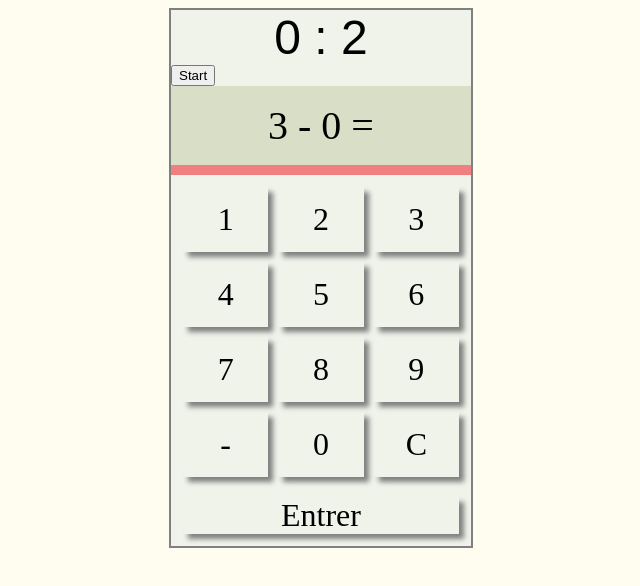
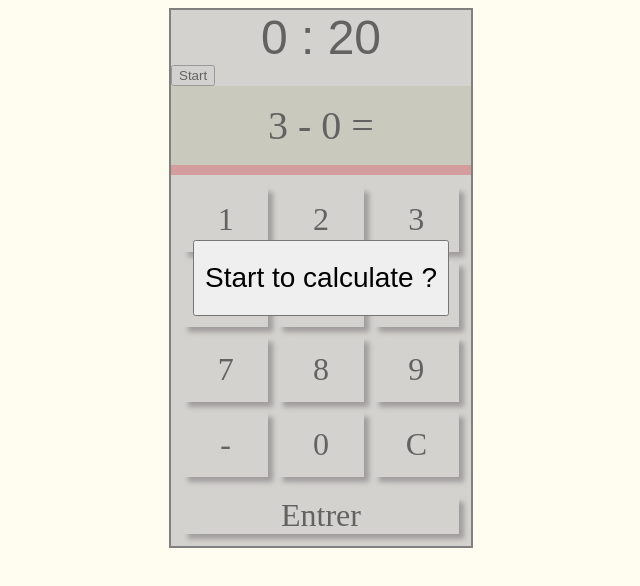
Before and after one commit to botlane-feeder/mental-calculation-gui, a SvelteKit app: page / in a window 1280 px wide. Shown: the top 586 px of the page, without its empty margins (319-959 px from the left). Built offline with nearby package versions, Linux system fonts and the light colour scheme; a web font is replaced by a local one.

Commit message:
ADD : Ajout du lancement des calculs + CLEANUP

```diff
--- a/src/components/CountdownBar.svelte
+++ b/src/components/CountdownBar.svelte
@@ -1,34 +1,31 @@
 <script lang="ts">
+  import type { CoundownTriggers } from "$lib/types";
 
-  let {startTrigger=$bindable(), pauseTrigger=$bindable(), resetTrigger=$bindable(), duration, end=$bindable()}:
-  {startTrigger:boolean, pauseTrigger:boolean, resetTrigger:boolean, duration:number, end:boolean} = $props();
+  let {triggers=$bindable(), duration, end=$bindable()}:{triggers:CoundownTriggers, duration:number, end:boolean} = $props();
 
   let progress:number = $state(100);
   let intervalId:number=0;
 
-  function startCountdown() {
-    // S'il y a déjà un décompte reset et relance
-    // if (intervalId!=0){
-      resetCountdown();
-    // }
-    // Lance un interval qui va diminuer la progression
+  function start() {
+    // Si un interval était déjà en cours : évite les doublons
+    reset();
+    // Lance l'interval
     intervalId = setInterval(() => {
       if (progress > 0) {
         progress -= 1;
       } else {
-        clearInterval(intervalId);
-        intervalId = 0;
+        pause();
         end=true;
       }
     }, duration/100);
   }
 
-  function pauseCountdown() {
+  function pause() {
     clearInterval(intervalId);
     intervalId = 0;
   }
 
-  function resetCountdown() {
+  function reset() {
     progress = 100;
     end=false;
     clearInterval(intervalId);
@@ -37,21 +34,21 @@
 
   // Réagir aux changements des props
   $effect(()=>{
-    if (startTrigger) {
-      startCountdown();
-      startTrigger = false;
+    if (triggers["start"]) {
+      start();
+      triggers["start"] = false;
     }
   });
   $effect(()=>{
-    if (pauseTrigger) {
-      pauseCountdown();
-      pauseTrigger = false;
+    if (triggers["pause"]) {
+      pause();
+      triggers["pause"] = false;
     }
   });
   $effect(()=>{
-    if (resetTrigger) {
-      resetCountdown();
-      resetTrigger = false;
+    if (triggers["reset"]) {
+      reset();
+      triggers["reset"] = false;
     }
   });
 </script>
--- a/src/components/CountdownTime.svelte
+++ b/src/components/CountdownTime.svelte
@@ -1,8 +1,8 @@
 <script lang="ts">
+  import type { CoundownTriggers } from "$lib/types";
 
-  let {startTrigger=$bindable(), end=$bindable(), duration}:{startTrigger:boolean, end:boolean, duration:number} = $props();
+  let {triggers=$bindable(), end=$bindable(), duration}:{triggers:CoundownTriggers, end:boolean, duration:number} = $props();
   let conf={format:"min"};
-  let pauseTrigger:boolean=false;
   let countdown:number = $state(duration*1000);
   let countdownString:string = $derived.by(()=>{
     let str="";
@@ -40,15 +40,15 @@
   }
 
   $effect(()=>{
-    if(startTrigger){
+    if(triggers["start"]){
       start();
-      startTrigger=false;
+      triggers["start"]=false;
     }
   });
   $effect(()=>{
-    if(pauseTrigger){
+    if(triggers["pause"]){
       pause();
-      pauseTrigger=false;
+      triggers["pause"]=false;
     }
   });
 </script>
@@ -59,6 +59,11 @@
 
 <style>
   @import url('https://fonts.cdnfonts.com/css/alarm-clock');
+  .container{
+    width:100%;
+    margin:0;
+    padding:0;
+  }
   .countdownString{
     font-family: 'alarm clock', sans-serif;
     font-size: 48px;
--- a/src/components/MentalCalculation.svelte
+++ b/src/components/MentalCalculation.svelte
@@ -1,5 +1,5 @@
 <script lang="ts">
-  import type { EquationType } from "$lib/types";
+  import type { EquationType,CoundownTriggers } from "$lib/types";
 
   import CountdownTime from "./CountdownTime.svelte";
   import Equation from "./Equation.svelte";
@@ -13,12 +13,10 @@
   let wrongAnimating:boolean=$state(false);
   let idEquation:number = $state( sortEquation( equationArray.length-1 ) );
 
-  let startCountdownTime:boolean=$state(false)
-  let countdownTimeEnd:boolean= $state(false);
+  let countdownTimeTriggers:CoundownTriggers=$state({start:false, pause:false, reset:false});
+  let countdownTimeEnd:boolean= $state(true);
 
-  let startCountdown:boolean= $state(false);
-  let pauseCountdown:boolean= $state(false);
-  let resetCountdown:boolean= $state(false);
+  let countdownBarTriggers:CoundownTriggers=$state({start:false, pause:false, reset:false});
   let countdownBarEnd:boolean= $state(false);
 
   let equation:string = $derived(equationArray[idEquation]["equation"]);
@@ -41,8 +39,8 @@
   function startNewEquation(){
     // Selectionne une nouvelle equation
     idEquation = sortEquation( equationArray.length-1 );
-    // Relance du chrono
-    startCountdown=true;
+    // Relance le chrono
+    countdownBarTriggers["start"]=true;
 
   }
 
@@ -58,33 +56,70 @@
       wrongAnimating = false;
     }, 1000);
   }
+  // Lancement initial du jeu
   $effect(()=>{
+    if(!countdownTimeEnd){
+      // Lancement des chronos
+      countdownTimeTriggers["start"]=true;
+      countdownBarTriggers["start"]=true;
+    }
+  });
+  //
+  $effect(()=>{
+
     if(!countdownTimeEnd && countdownBarEnd){
+      // Affichage rouge
+      wrongAnimation();
+      // Lance une nouvelle équation
       startNewEquation();
+    }else if( countdownTimeEnd ){
+      countdownBarTriggers["pause"]=true;
     }
   })
 </script>
 
 <div class="container">
+  <CountdownTime bind:triggers={countdownTimeTriggers} bind:end={countdownTimeEnd} duration={20}/>
+  <button onclick={()=>{countdownTimeTriggers["start"]=true}}>Start</button>
+  {#key winAnimating || wrongAnimating}
+  <Equation {equation} {response} {winAnimating} {wrongAnimating}/>
+  {/key}
+  <CountdownBar bind:triggers={countdownBarTriggers} duration={3000} bind:end={countdownBarEnd}/>
+  <Keypad bind:response={response} {verification}/>
+
   {#if countdownTimeEnd}
-    <div>FIN, Score : </div>
+  <div class="startMentalCalculation">
+    <button onclick={()=>{ countdownTimeEnd = false}}>Start to calculate ?</button>
+  </div>
+  <!-- <div>FIN, Score : </div> -->
   {/if}
-  <CountdownTime bind:startTrigger={startCountdownTime} bind:end={countdownTimeEnd} duration={2}/>
-  <button onclick={()=>{startCountdownTime=true}}>Start</button>
-  {#key winAnimating || wrongAnimating}
-    <Equation {equation} {response} {winAnimating} {wrongAnimating}/>
-  {/key}
-  <CountdownBar bind:startTrigger={startCountdown} bind:pauseTrigger={pauseCountdown} bind:resetTrigger={resetCountdown} duration={3000} bind:end={countdownBarEnd}/>
-  <Keypad bind:response={response} {verification}/>
 </div>
 
 <style>
   .container{
+    position: relative;
     max-width: 800px;
     min-width: 300px;
 
     background-color: #EFF3EA;
     border: solid 2px grey;
   }
+  .startMentalCalculation{
+    position: absolute;
+    top: 0px;
+    background-color: #bbb7b788;
+    width:100%;
+    height:100%;
+    z-index: 10;
+
+    display: flex;
+    flex-direction: column;
+    align-items: center;
+    justify-content: center;
+  }
+  .startMentalCalculation button{
+    font-size: 28px;
+    padding: 20px 10px;
+  }
 
 </style>
--- a/src/lib/types.ts
+++ b/src/lib/types.ts
@@ -1 +1,2 @@
 export type EquationType = {equation:string, result:number};
+export type CoundownTriggers={start:boolean, pause:boolean, reset:boolean};
```
